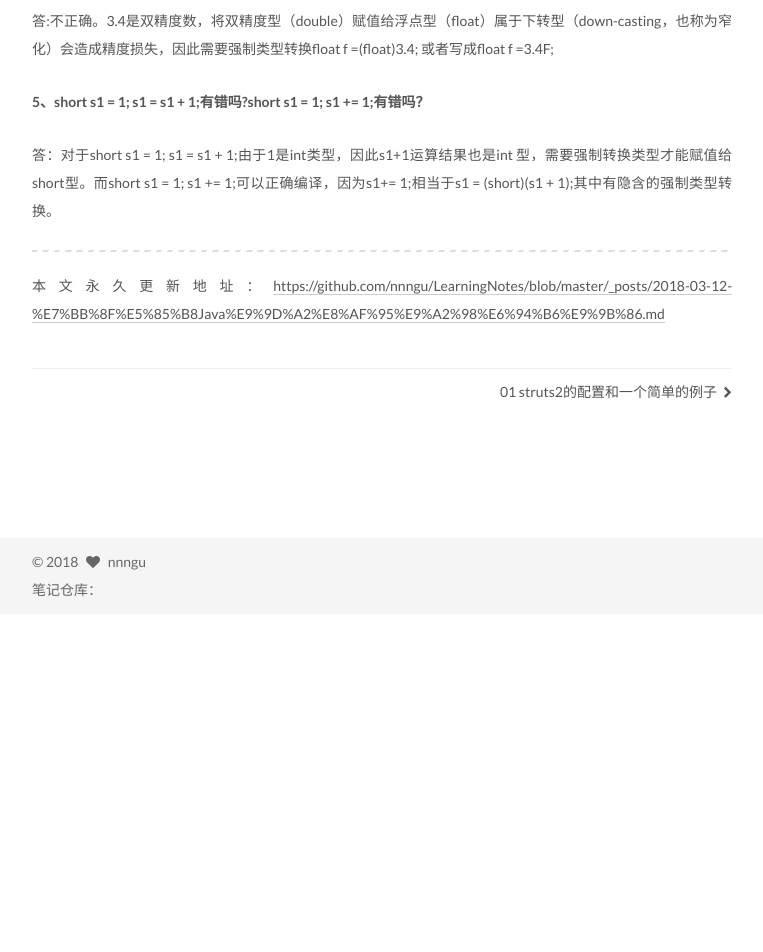
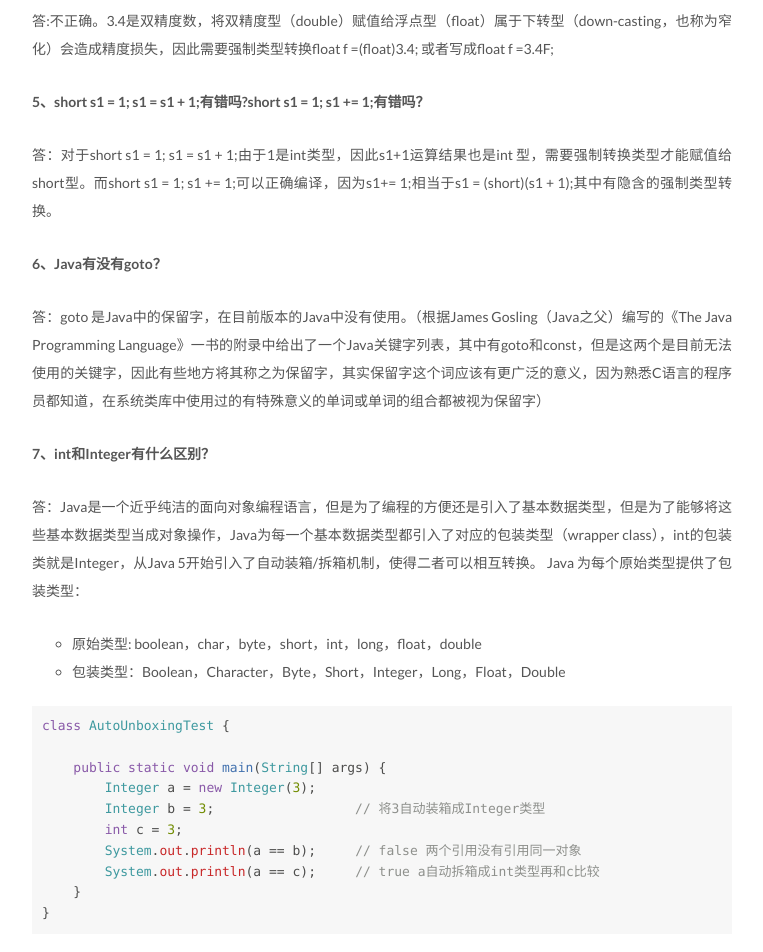
Before and after one commit to nnngu/LearningNotes, a Jekyll site: the page built from _posts/2018-03-12-经典Java面试题收集.md, in a window 1280 px wide. Shown: the part 1744-2696 px from the top of the page, without its empty margins (258-1021 px from the left). Built offline with Jekyll 4.4.1, drawn with Linux system fonts in a browser that asks for light colours; before the commit the page ends 2358 px from its top, so only the background shows below that; grey boxes are pictures that could not be loaded.

Commit message:
修改文件: _posts/2018-03-12-经典Java面试题收集.md

````diff
--- a/_posts/2018-03-12-经典Java面试题收集.md
+++ b/_posts/2018-03-12-经典Java面试题收集.md
@@ -29,6 +29,31 @@ description: 本文收集了一些经典的Java面试题
 
 答：对于short s1 = 1; s1 = s1 + 1;由于1是int类型，因此s1+1运算结果也是int 型，需要强制转换类型才能赋值给short型。而short s1 = 1; s1 += 1;可以正确编译，因为s1+= 1;相当于s1 = (short)(s1 + 1);其中有隐含的强制类型转换。
 
+**6、Java有没有goto？**
+
+答：goto 是Java中的保留字，在目前版本的Java中没有使用。（根据James Gosling（Java之父）编写的《The Java Programming Language》一书的附录中给出了一个Java关键字列表，其中有goto和const，但是这两个是目前无法使用的关键字，因此有些地方将其称之为保留字，其实保留字这个词应该有更广泛的意义，因为熟悉C语言的程序员都知道，在系统类库中使用过的有特殊意义的单词或单词的组合都被视为保留字）
+
+**7、int和Integer有什么区别？**
+
+答：Java是一个近乎纯洁的面向对象编程语言，但是为了编程的方便还是引入了基本数据类型，但是为了能够将这些基本数据类型当成对象操作，Java为每一个基本数据类型都引入了对应的包装类型（wrapper class），int的包装类就是Integer，从Java 5开始引入了自动装箱/拆箱机制，使得二者可以相互转换。
+Java 为每个原始类型提供了包装类型：
+- 原始类型: boolean，char，byte，short，int，long，float，double
+- 包装类型：Boolean，Character，Byte，Short，Integer，Long，Float，Double
+
+```java
+class AutoUnboxingTest {
+
+    public static void main(String[] args) {
+        Integer a = new Integer(3);
+        Integer b = 3;                  // 将3自动装箱成Integer类型
+        int c = 3;
+        System.out.println(a == b);     // false 两个引用没有引用同一对象
+        System.out.println(a == c);     // true a自动拆箱成int类型再和c比较
+    }
+}
+```
+
+
 
 
 
````
